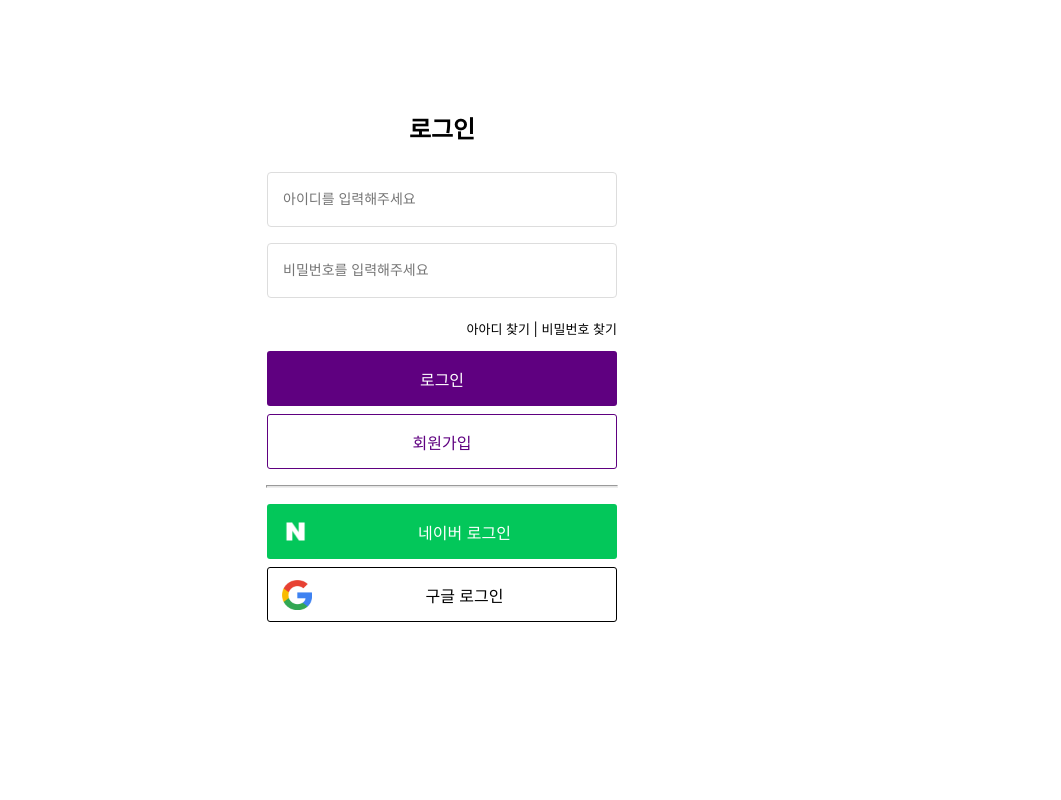
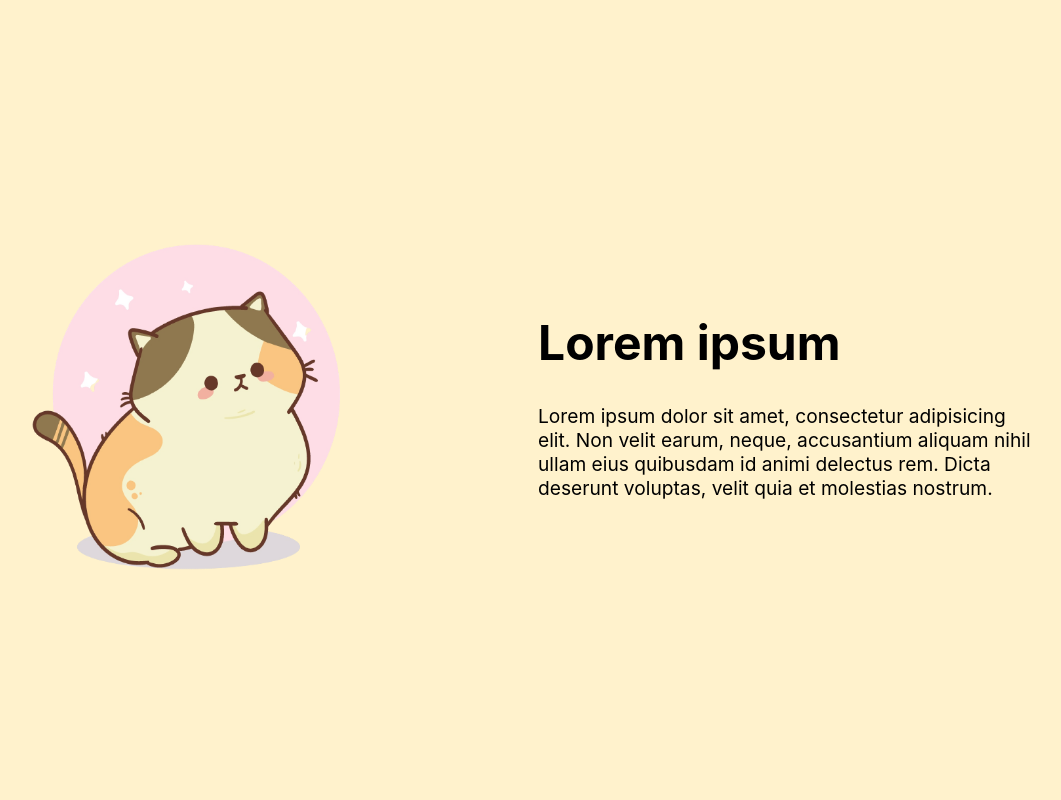
Before and after one commit to doch2130/PetPotal, a React (Create React App) app in the folder frontend/: page / in a window 1280 px wide. Shown: the top 800 px of the page, without its empty margins (198-1259 px from the left). Built offline with nearby package versions, Linux system fonts and the light colour scheme; a web font is replaced by a local one.

Commit message:
feat: 2023-04-11 1627 app file modify

```diff
--- a/frontend/src/App.tsx
+++ b/frontend/src/App.tsx
@@ -8,9 +8,9 @@ import MainPage from './pages/MainPage';
 function App() {
   return (
     <div className="App">
+      <MainPage />
       <LoginPage />
-      {/* <MainPage /> */}
-      {/* <Footer /> */}
+      <Footer />
     </div>
   );
 }
```
